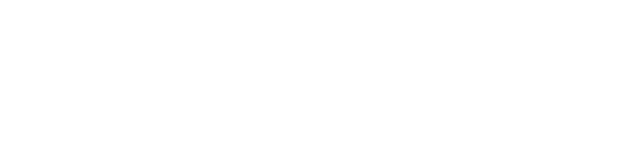
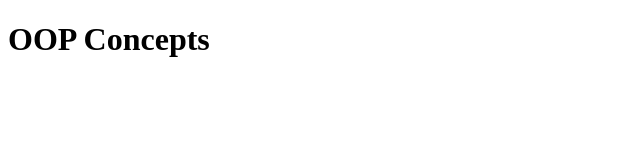
Before and after one commit to thantwaisoe/oop-concepts, a plain HTML site: page index.html in a window 1280 px wide. Shown: the whole page, without its empty margins (0-640 px from the left). Drawn offline with Linux system fonts and the light colour scheme.

Commit message:
add header in index.html

```diff
--- a/index.html
+++ b/index.html
@@ -7,6 +7,7 @@
     <title>Document</title>
 </head>
 <body>
+    <h1>OOP Concepts</h1>
     <script src="./class.js"></script>
 </body>
 </html>
```
